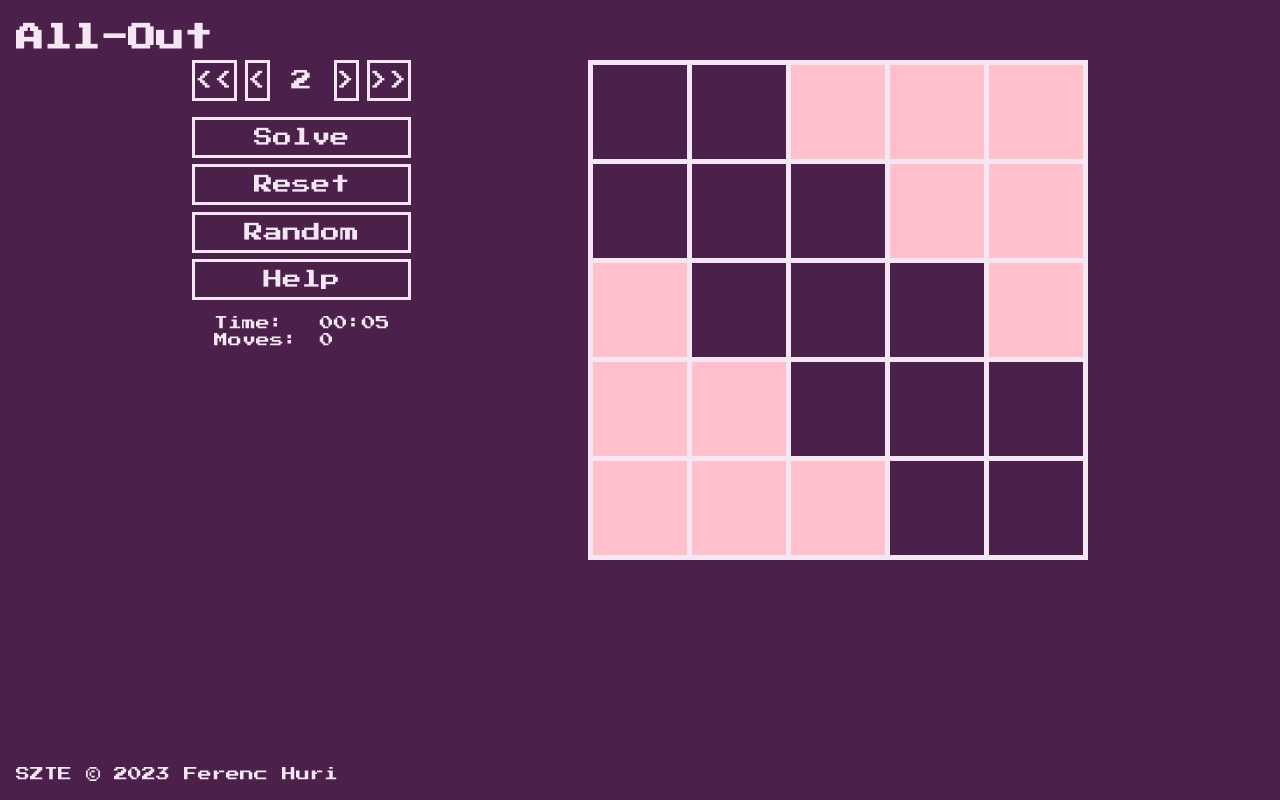
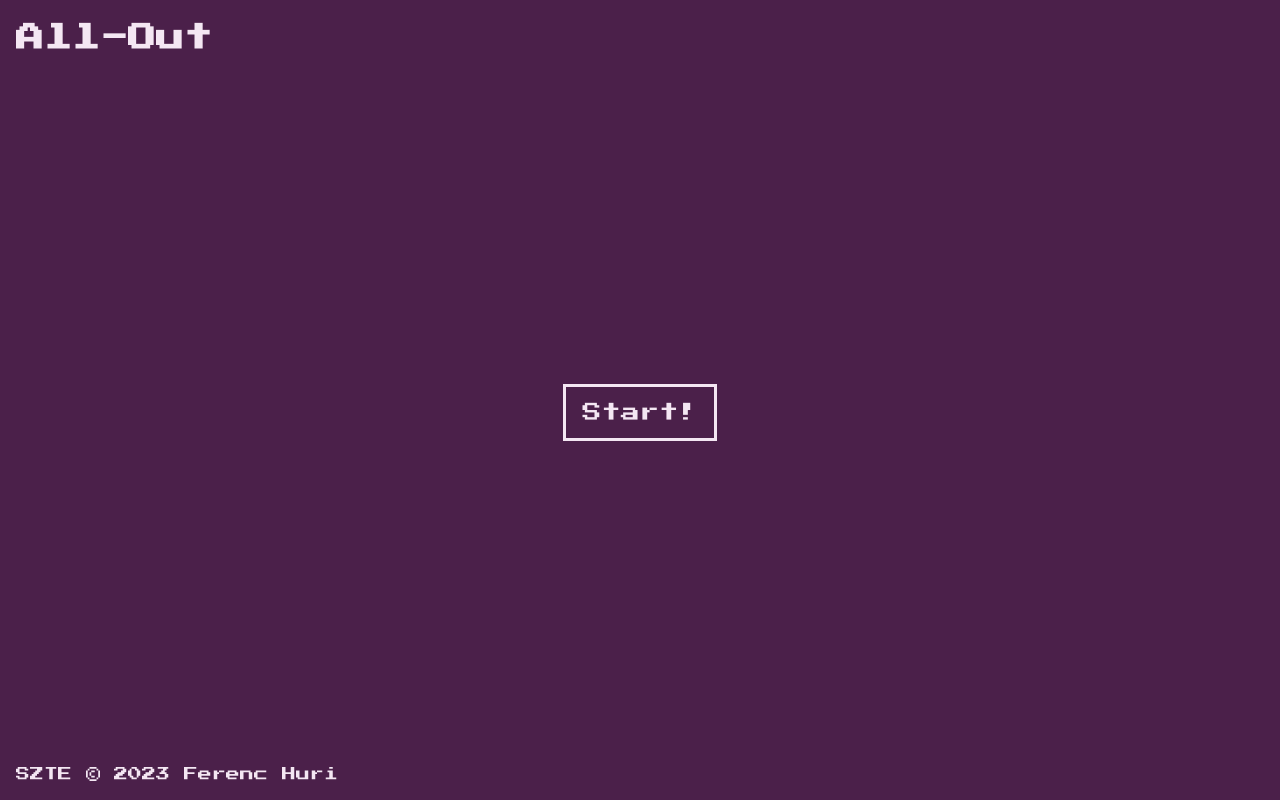
Before and after one commit to huriferenc/all-out, an Angular app: page / in a window 1280 px wide. Built offline with nearby package versions, Linux system fonts and the light colour scheme; what @ngneat/dialog would draw is missing.

Commit message:
Added audio effects

```diff
--- a/src/app/app.component.html
+++ b/src/app/app.component.html
@@ -1,3 +1,9 @@
+<ng-container *ngIf="!isStarted">
+  <section class="start-container">
+    <button id="start-button" (click)="start()">Start!</button>
+  </section>
+</ng-container>
+<ng-container *ngIf="isStarted">
   <aside class="left">
     <section class="field-selector-container">
       <div id="game-field-selector">
@@ -41,3 +47,4 @@
       </div>
     </section>
   </aside>
+</ng-container>
--- a/src/app/app.component.scss
+++ b/src/app/app.component.scss
@@ -7,6 +7,18 @@
   display: flex;
   flex-direction: row;
   justify-content: space-evenly;
+
+  min-height: 100%;
+}
+
+section.start-container {
+  display: flex;
+  flex-direction: column;
+  justify-content: center;
+
+  #start-button {
+    padding: 1rem;
+  }
 }
 
 aside.left {
--- a/src/app/app.component.ts
+++ b/src/app/app.component.ts
@@ -19,6 +19,12 @@ export class AppComponent implements OnInit, OnDestroy {
   seconds = 0;
   time = '00:00';
   timer: any;
+  backgroundSoundTimer: any;
+
+  isStarted = false;
+
+  private selectSound = new Audio('../assets/audio/select.mp3');
+  private backgroundSound = new Audio('../assets/audio/background.mp3');
 
   private dialog = inject(DialogService);
 
@@ -30,16 +36,27 @@ export class AppComponent implements OnInit, OnDestroy {
     this.selectedMap$ = this.storeService.selectedMap$;
 
     this.storeService.checkStoreData();
-
-    this.startTimer();
   }
 
   ngOnDestroy(): void {
     this.stopTimer();
+
+    this.stopSelectSound();
+    this.stopBackgroundSound();
+
+    this.stopBackgroundSoundTimer();
   }
 
   getRowAndColumnNumber() {
     return Math.ceil(Math.sqrt(CELL_NUMBER));
+  }
+
+  start() {
+    this.isStarted = true;
+
+    this.startTimer();
+
+    this.playBackgroundSound();
   }
 
   selectMap(val: -99 | -1 | 1 | 99): void {
@@ -47,11 +64,15 @@ export class AppComponent implements OnInit, OnDestroy {
       return;
     }
 
+    const oldMap = this.storeService.selectedMap;
+
     this.storeService.selectedMap += val;
 
-    this.storeService.newGame();
+    if (oldMap !== this.storeService.selectedMap) {
+      this.storeService.newGame();
 
-    this.restartTimer();
+      this.restartTimer();
+    }
   }
 
   solve() {
@@ -77,6 +98,8 @@ export class AppComponent implements OnInit, OnDestroy {
   }
 
   selectCell(cell: Cell): void {
+    this.playSelectSound();
+
     this.storeService.cells = this.storeService.cells.map((item) => {
       if (
         item.id === cell.id ||
@@ -138,4 +161,40 @@ export class AppComponent implements OnInit, OnDestroy {
       clearInterval(this.timer);
     }
   }
+
+  private stopBackgroundSoundTimer() {
+    if (!!this.backgroundSoundTimer) {
+      clearInterval(this.backgroundSoundTimer);
+    }
+  }
+
+  private playBackgroundSound() {
+    this.backgroundSound.pause();
+    this.backgroundSound.currentTime = 0;
+    this.backgroundSound.play();
+
+    this.backgroundSoundTimer = setInterval(() => {
+      this.backgroundSound.pause();
+      this.backgroundSound.currentTime = 0;
+      this.backgroundSound.play();
+    }, this.backgroundSound.duration * 1000);
+  }
+
+  private playSelectSound() {
+    this.selectSound.pause();
+    this.selectSound.currentTime = 0;
+    this.selectSound.play();
+  }
+
+  private stopSelectSound() {
+    this.selectSound.pause();
+    this.selectSound.currentTime = 0;
+    this.selectSound = null;
+  }
+
+  private stopBackgroundSound() {
+    this.backgroundSound.pause();
+    this.backgroundSound.currentTime = 0;
+    this.backgroundSound = null;
+  }
 }
--- a/src/styles.scss
+++ b/src/styles.scss
@@ -79,6 +79,7 @@ svg.material-icons:not(:last-child) {
 
 main {
   flex: 1;
+  padding: 2rem 0;
 }
 
 footer {
```
Also changed, not shown: 2 other files (tests, documents, lock files or other folders). Lines whose indentation alone changed are shown as unchanged.
